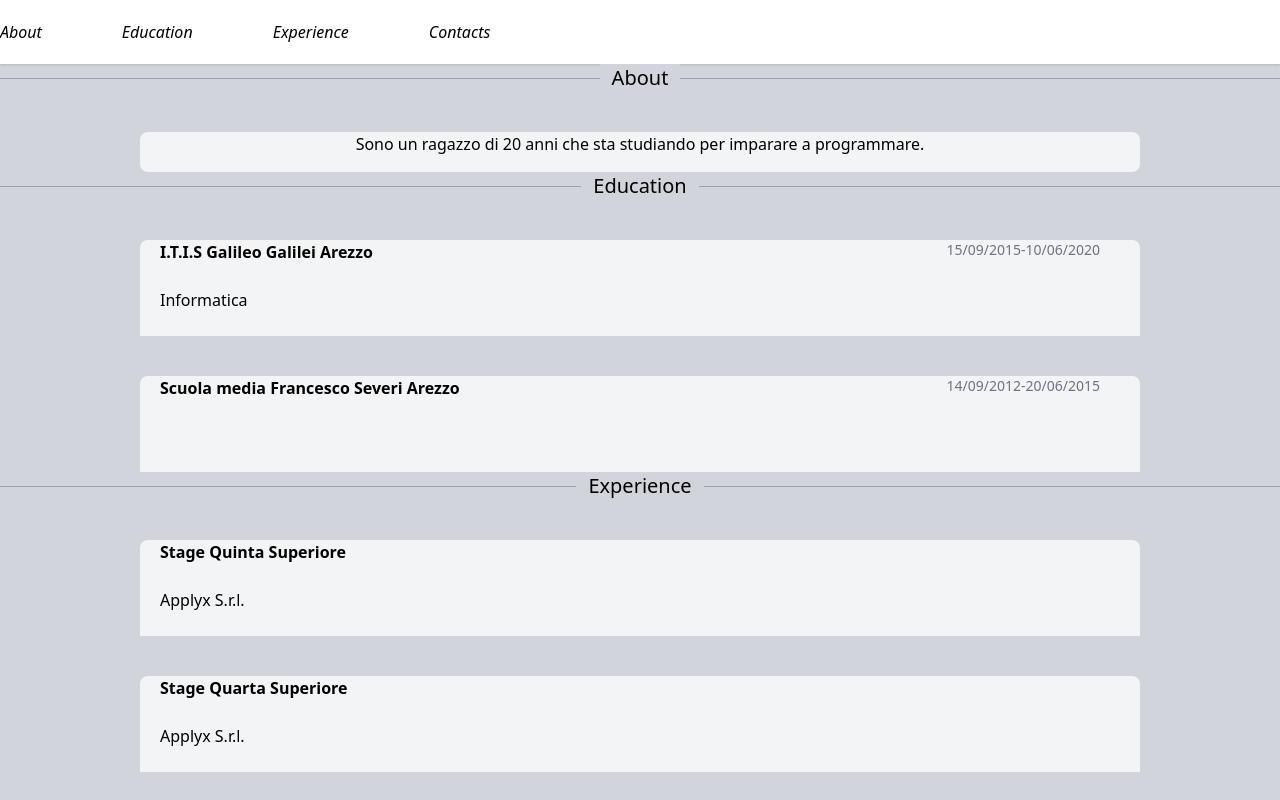
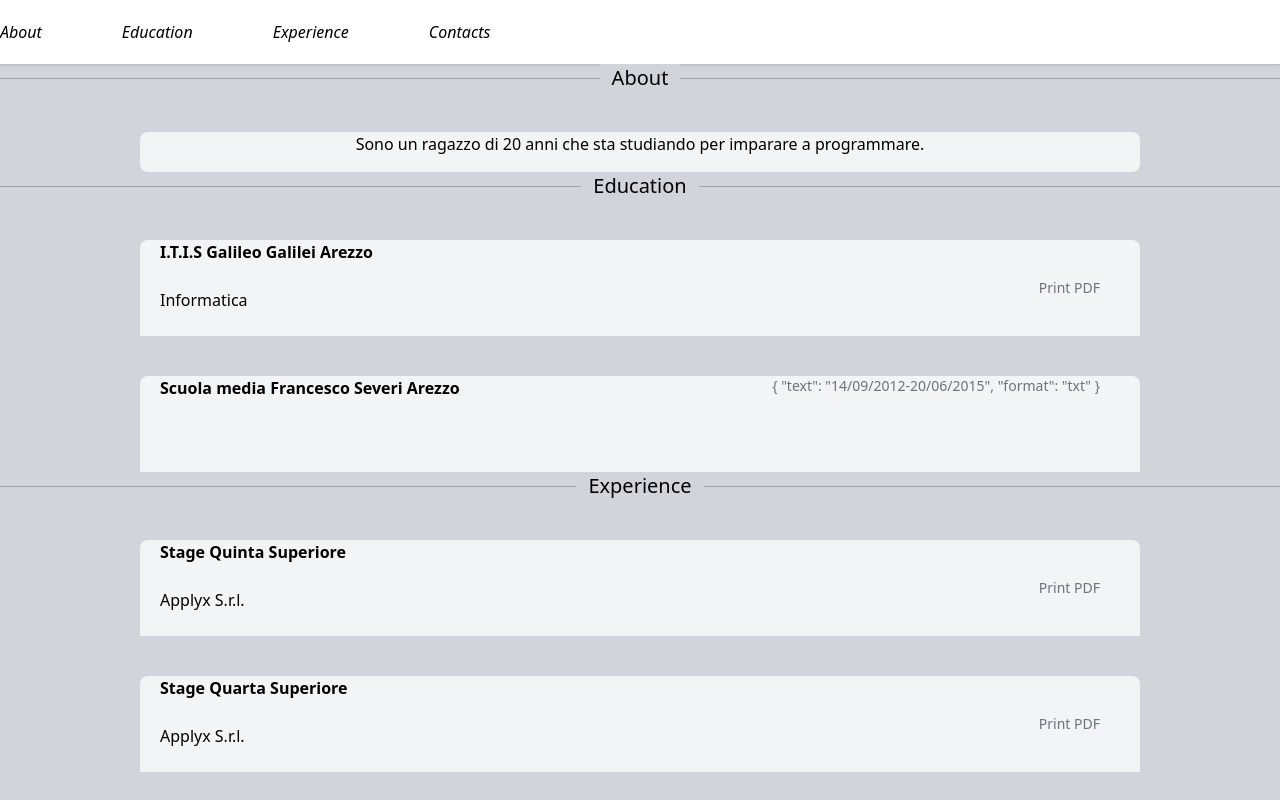
Before and after one commit to VincenzoLanza/SitoPersonale, a Vue app in the folder sito_personale/: page / in a window 1280 px wide. Shown: the top 800 px of the page. Built offline with nearby package versions, Linux system fonts and the light colour scheme.

Commit message:
cambiamenti

```diff
--- a/sito_personale/package.json
+++ b/sito_personale/package.json
@@ -12,6 +12,7 @@
     "autoprefixer": "^9.8.8",
     "core-js": "^3.6.5",
     "postcss": "^7.0.39",
+    "print-js": "^1.6.0",
     "tailwindcss": "npm:@tailwindcss/postcss7-compat@^2.2.17",
     "vue": "^2.6.11"
   },
--- a/sito_personale/src/App.vue
+++ b/sito_personale/src/App.vue
@@ -9,11 +9,18 @@
     </div>
     <divider titoloCarta="Education" id="Education"></divider>
     <div v-for="elem in cartaEducation" :key="elem.titolo">
-      <carta :title="elem.titolo" :subTitle="elem.sottotitolo" :text="elem.testo"></carta>
+      <carta :title="elem.titolo" :subTitle="elem.sottotitolo" :dizionarioFile="elem.testo"></carta>
     </div>
     <divider titoloCarta="Experience" id="Experience"></divider>
     <div v-for="elem in cartaExperience" :key="elem.titolo">
-      <carta :title="elem.titolo" :subTitle="elem.sottotitolo" :text="elem.testo"></carta>
+      <carta :title="elem.titolo" :subTitle="elem.sottotitolo" :dizionarioFile="elem.testo"></carta>
+    </div>
+    <div class="flex justify-center">
+      <button v-on:click="toggleModal =! toggleModal" class="text-white rounded bg-pink-500 shadow-lg">
+        Delete
+      </button>
+      <div v-if="toggleModal" class="absolute z-10 inset-0 opacity-25 bg-pink-400">
+      </div>
     </div>
     <footer class="text-center bg-red-200" id="Contacts" >Email: vince.lanza01@gmail.com Tel: 3913893652</footer>
   </div>
@@ -29,14 +36,15 @@ export default {
   data(){
     return{
       cartaEducation: [
-        {titolo : "I.T.I.S Galileo Galilei Arezzo", sottotitolo :"Informatica", testo : "15/09/2015-10/06/2020"},
-        {titolo : "Scuola media Francesco Severi Arezzo", sottotitolo :"", testo :"14/09/2012-20/06/2015"}
+        {titolo : "I.T.I.S Galileo Galilei Arezzo", sottotitolo :"Informatica", testo : {text: "/home/aidia/Downloads", format: "pdf"}},
+        {titolo : "Scuola media Francesco Severi Arezzo", sottotitolo :"", testo : {text: "14/09/2012-20/06/2015", format: "txt"}}
       ],
       cartaExperience: [{
-        titolo : "Stage Quinta Superiore", sottotitolo :"Applyx S.r.l.", testo :""},
-        {titolo : "Stage Quarta Superiore", sottotitolo :"Applyx S.r.l.", testo :""},
-        {titolo : "Stage Terza Superiore", sottotitolo :"Applyx S.r.l.", testo :""}
-      ]
+        titolo : "Stage Quinta Superiore", sottotitolo :"Applyx S.r.l.", testo :{text: "/home/aidia/Downloads", format: "pdf"}},
+        {titolo : "Stage Quarta Superiore", sottotitolo :"Applyx S.r.l.", testo :{text: "/home/aidia/Downloads", format: "pdf"}},
+        {titolo : "Stage Terza Superiore", sottotitolo :"Applyx S.r.l.", testo :{text: "/home/aidia/Downloads", format: "pdf"}}
+      ],
+      toggleModal : false
     }
   }
 }
--- a/sito_personale/src/components/Carta.vue
+++ b/sito_personale/src/components/Carta.vue
@@ -7,14 +7,20 @@
             <div class="bg-gray-100 pl-5">
                 {{subTitle}}
             </div>
-            <div class="flex bg-gray-100 text-sm text-gray-500 row-span-2 justify-end pr-10">
-                {{text}}
+            <div v-if="dizionarioFile.format==='pdf'" class="flex bg-gray-100 text-sm text-gray-500 row-span-2 justify-end pr-10">
+                <button type="button" v-on:click="printaPDF()">
+                    Print PDF
+                </button>
+            </div>
+            <div v-else class="flex bg-gray-100 text-sm text-gray-500 row-span-2 justify-end pr-10">
+                {{dizionarioFile}}
             </div>
         </div>
     </div>
 </template>
 
 <script>
+import printJS from 'print-js'
 export default {
     props:{
         title:{
@@ -25,11 +31,15 @@ export default {
             type:String,
             default:"sottotitolo default"
         },
-        text:{
-            type:String,
-            default:"testo default"
+        dizionarioFile:{
+            type:Object,
         }
     },
+    methods:{
+        printaPDF(){
+            printJS('../@/assets/sole_la_nostra_stella.pdf')
+        }
+    }
 }
 </script>
 
```
Also changed, not shown: 2 other files (tests, documents, lock files or other folders).
